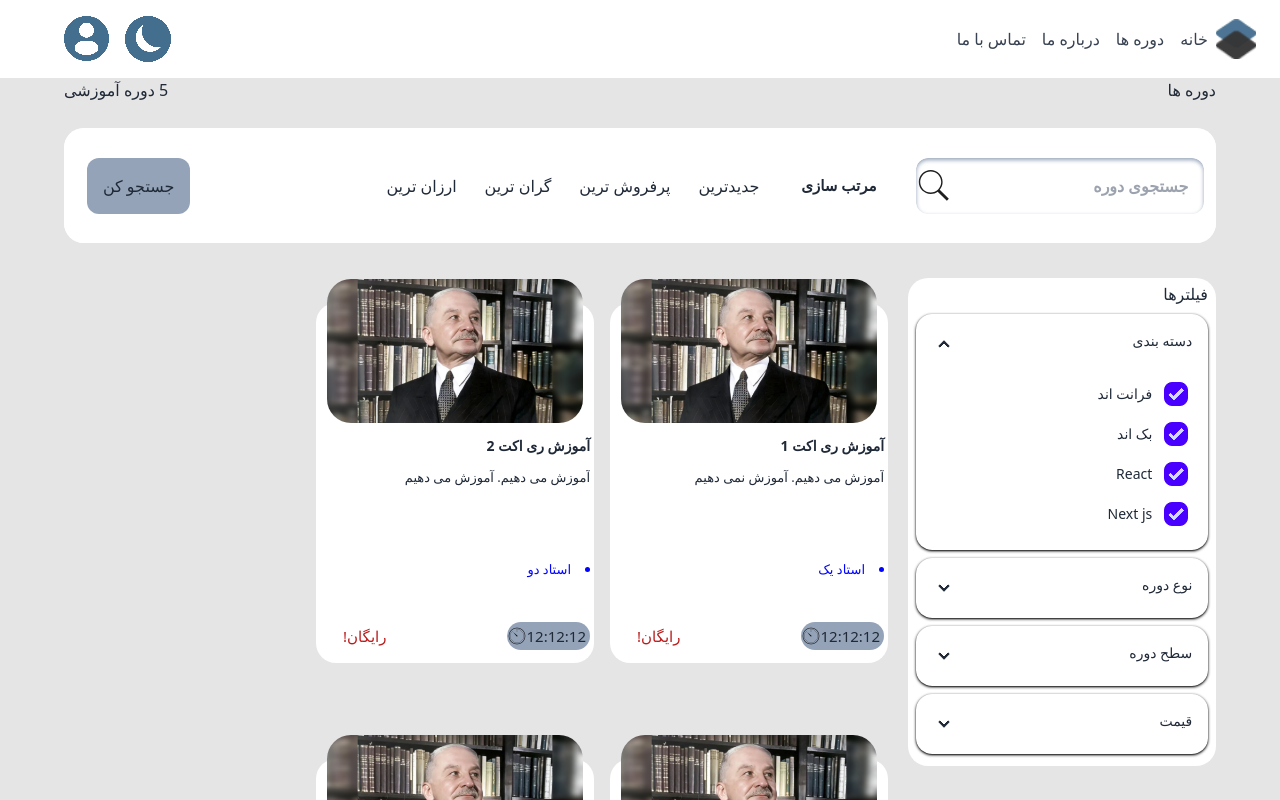
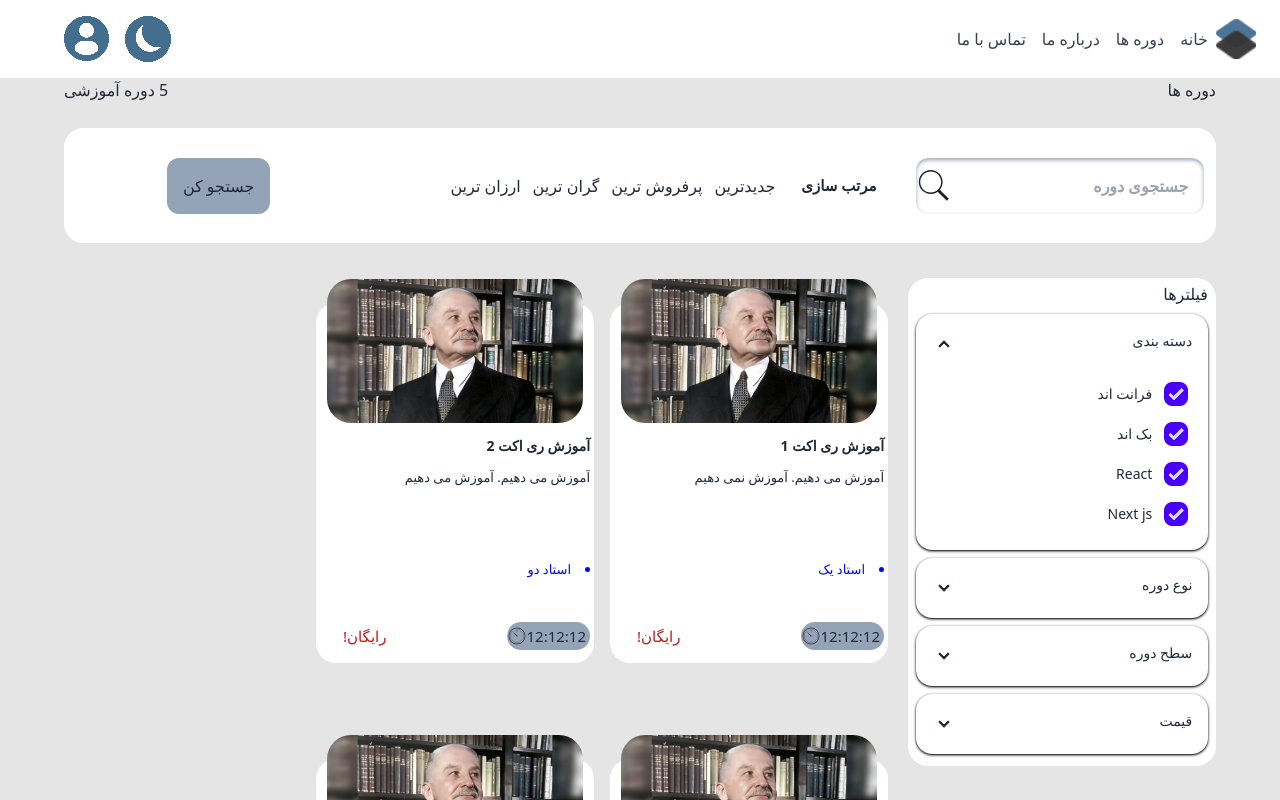
Before and after one commit to academy-react-summer1403/future-programmers, a React (Vite) app: page /courses in a window 1280 px wide. Shown: the top 800 px of the page. Built offline with nearby package versions, Linux system fonts and the light colour scheme; a web font is replaced by a local one.

Commit message:
responsive

```diff
--- a/src/screens/courses/Courses.jsx
+++ b/src/screens/courses/Courses.jsx
@@ -26,7 +26,8 @@ return (
             <Formik initialValues={{SearchCourse:'', New:'',BestSelling:'',Expensive:'',Cheap:'' , sort:null }}>
                 <Form  className='w-[100%] h-[115px] md:max-lg:h-[100%] bg-white rounded-[20px] flex items-center md:max-lg:gap-0 gap-4 gap-0 dark:bg-black'>
 
-                    <Field className='p-4 md:max-lg:p-2 w-[25%] md:max-lg:w-[27%] mr-[1%] bg-[url(public/search.svg)] bg-no-repeat bg-left text-base md:max-lg:text-[11px] font-bold [background-size:35px] md:max-lg:[background-size:25px] shadow-inner shadow-slate-400 rounded-xl dark:bg-slate-400 dark:placeholder-white' type='text' placeholder='جستجوی دوره' name='SearchCourse'  />
+                    <Field className='p-4 md:max-lg:p-2 w-[25%] md:max-lg:w-[27%] max-md:w-[50%] max-md:mx mr-[1%] bg-[url(public/search.svg)] bg-no-repeat bg-left text-base md:max-lg:text-[11px] font-bold [background-size:35px] md:max-lg:[background-size:25px] shadow-inner shadow-slate-400 rounded-xl dark:bg-slate-400 dark:placeholder-white' type='text' placeholder='جستجوی دوره' name='SearchCourse'  />
+                    <div className='items-center hidden md:flex'>
                         <h1 className='font-bold pr-2 mr-4 text-[15px] md:max-lg:text-[11px] md:max-lg:mr-[10px] md:max-lg:pr-0 md:max-lg:w-[75px] w-[97px] dark:text-white'>مرتب سازی</h1>
 
                         <FormField FieldTopic={'جدیدترین'} name={'New'}/>
@@ -35,6 +36,8 @@ return (
                         <FormField FieldTopic={'ارزان ترین'} name={'Cheap'}/>
 
                         <button type='submit'  className='bg-slate-400 p-4 md:max-lg:p-2 text-[16px] md:max-lg:text-[14px]  rounded-xl mr-[180px] md:max-lg:mr-[40px] dark:text-white'>جستجو کن</button>
+                    </div>
+
                 </Form>
             </Formik>
         </div>
```
Lines whose indentation alone changed are shown as unchanged.
